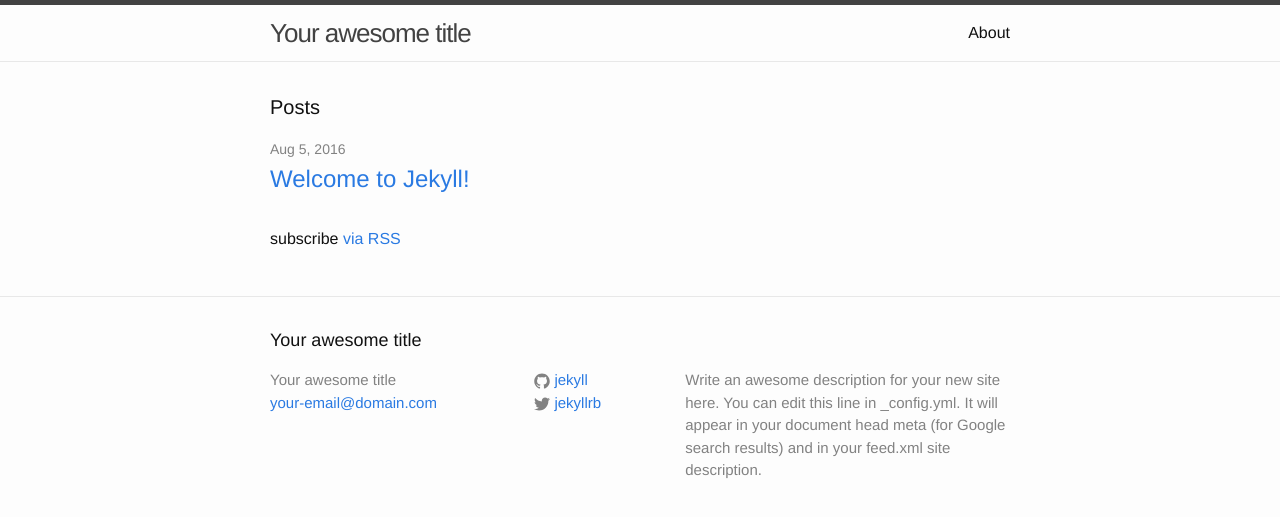
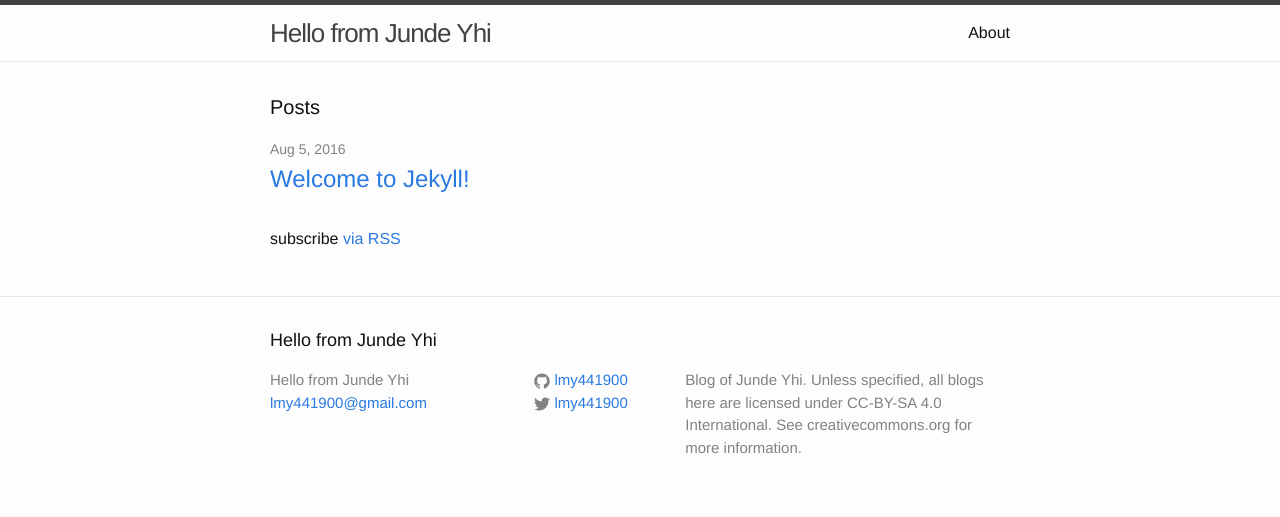
Before and after one commit to lmy441900/lmy441900.github.io, a Jekyll site: the page built from index.html, in a window 1280 px wide. Shown: the top 517 px of the page. Built offline with Jekyll 4.4.1, drawn with Linux system fonts in a browser that asks for light colours.

Commit message:
change: _config.yml for site info
Signed-off-by: Junde Yhi <lmy441900@gmail.com>

```diff
--- a/_config.yml
+++ b/_config.yml
@@ -6,16 +6,15 @@
 # 'jekyll serve'. If you change this file, please restart the server process.
 
 # Site settings
-title: Your awesome title
-email: your-email@domain.com
+title: Hello from Junde Yhi
+email: lmy441900@gmail.com
 description: > # this means to ignore newlines until "baseurl:"
-  Write an awesome description for your new site here. You can edit this
-  line in _config.yml. It will appear in your document head meta (for
-  Google search results) and in your feed.xml site description.
+  Blog of Junde Yhi. Unless specified, all blogs here are licensed under CC-BY-SA 4.0
+  International. See creativecommons.org for more information.
 baseurl: "" # the subpath of your site, e.g. /blog
-url: "http://yourdomain.com" # the base hostname & protocol for your site
-twitter_username: jekyllrb
-github_username:  jekyll
+url: "https://lmy441900.github.io" # the base hostname & protocol for your site
+twitter_username: lmy441900
+github_username:  lmy441900
 
 # Build settings
 markdown: kramdown
```
